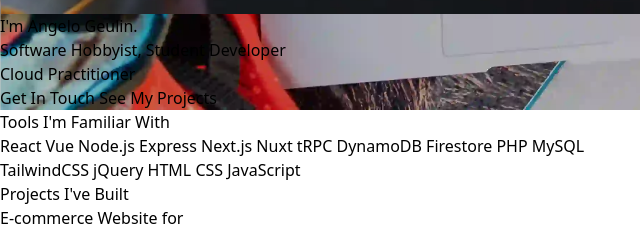
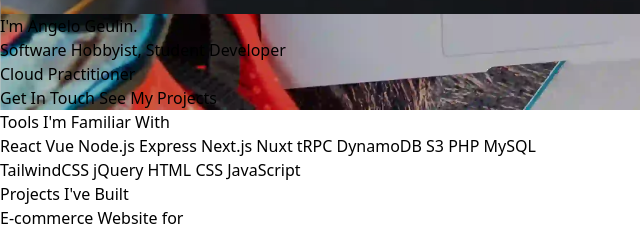
Before and after one commit to arvl130/personal-website, an Astro site: page / in a window 1280 px wide. Shown: the part 1380-1608 px from the top of the page, 0-640 px from the left. Built offline with nearby package versions, Linux system fonts and the light colour scheme; Astro itself is replaced by a stand-in of ours.

Commit message:
feat: s3 instead of firestore

```diff
--- a/src/pages/index.astro
+++ b/src/pages/index.astro
@@ -138,8 +138,7 @@
         </h2>
         <div class="text-xl text-white text-center">
           <p>
-            React Vue Node.js Express Next.js Nuxt tRPC DynamoDB Firestore PHP
-            MySQL
+            React Vue Node.js Express Next.js Nuxt tRPC DynamoDB S3 PHP MySQL
           </p>
           <p>TailwindCSS jQuery HTML CSS JavaScript</p>
         </div>
```
